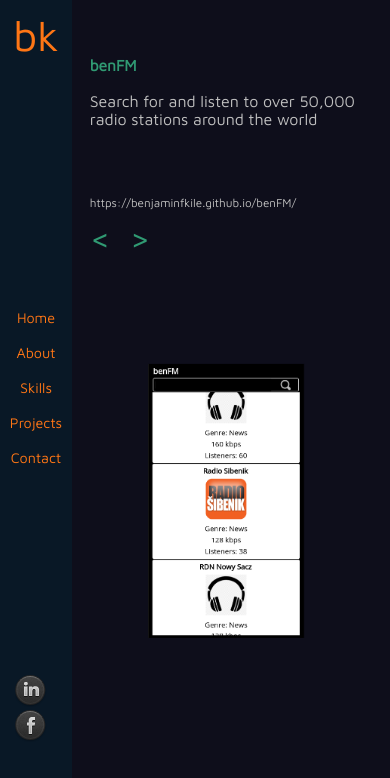
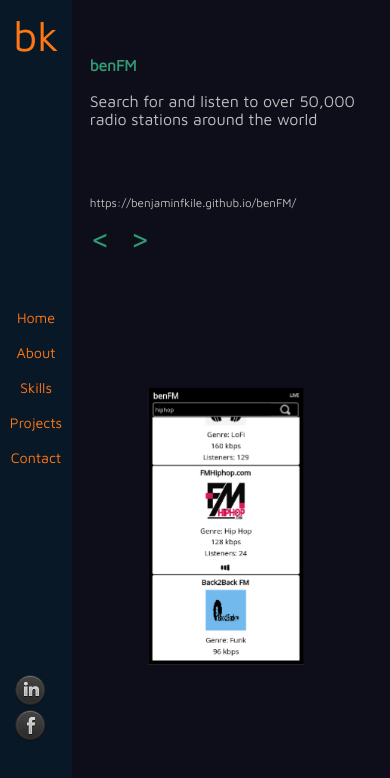
Before and after one commit to benjaminfkile/portfolio-ben, a React (Create React App) app: page /projects in a window 390 px wide. Shown: the top 778 px of the page. Built offline with nearby package versions, Linux system fonts and the light colour scheme; no server answers; some icons are missing.

Commit message:
drunk styles

```diff
--- a/src/Home/Home.css
+++ b/src/Home/Home.css
@@ -171,7 +171,7 @@
         font-size: 2vh;
    }
     .Right_Panel{
-        top: 52vh;
+        top: 56vh;
         left: 22.5vw;
    }
 }
--- a/src/Projects/Projects.css
+++ b/src/Projects/Projects.css
@@ -654,7 +654,7 @@
         height: 55vh;
         width: 40vw;
         left: -34vw;
-        top: 36vw;
+        top: 40vw;
    }
     .Right_Projects_Portrait{
         position: absolute;
@@ -859,7 +859,7 @@
         position: absolute;
         height: 78vh;
         width: 22vw;
-        top: 18vh;
+        top: 21vh;
         left: 53vw;
         -webkit-animation: slide-in-bck-right 0.1s cubic-bezier(0.250, 0.460, 0.450, 0.940) both;
         animation: slide-in-bck-right 0.1s cubic-bezier(0.250, 0.460, 0.450, 0.940) both;
--- a/src/Projects/Projects.js
+++ b/src/Projects/Projects.js
@@ -13,7 +13,7 @@
 
     componentDidMount() {
         this.setState({ imgIndex: 0 })
-        this.carousel();
+        // this.carousel();
     }
 
     panLeft = () => {
```
